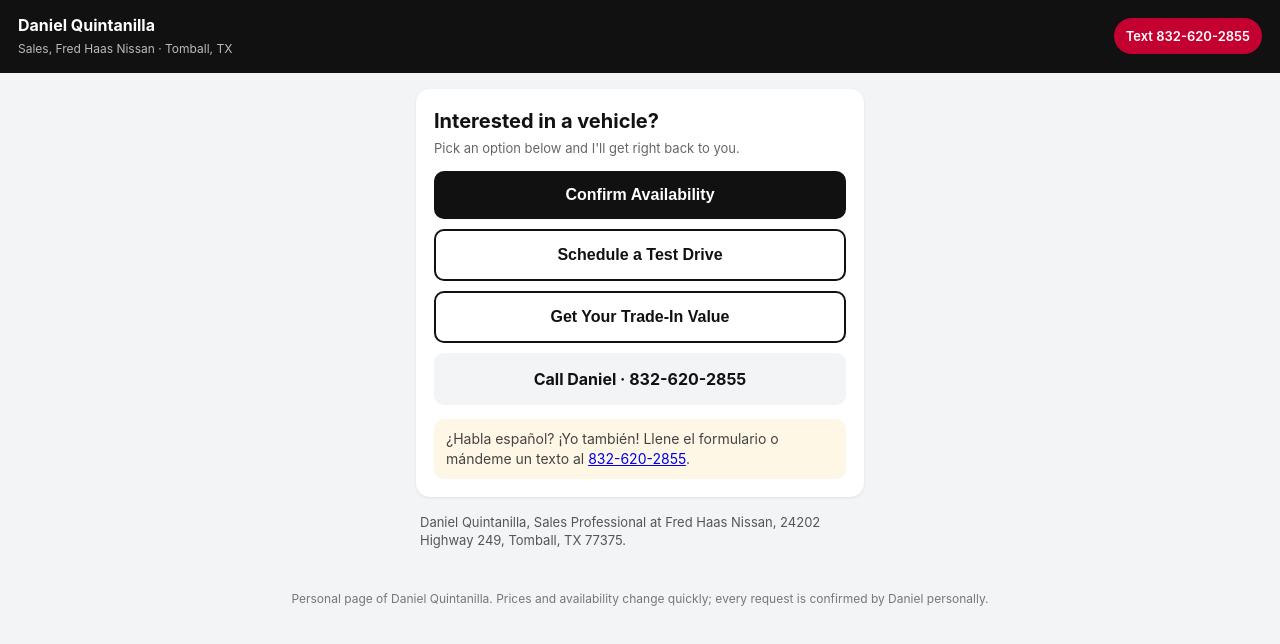
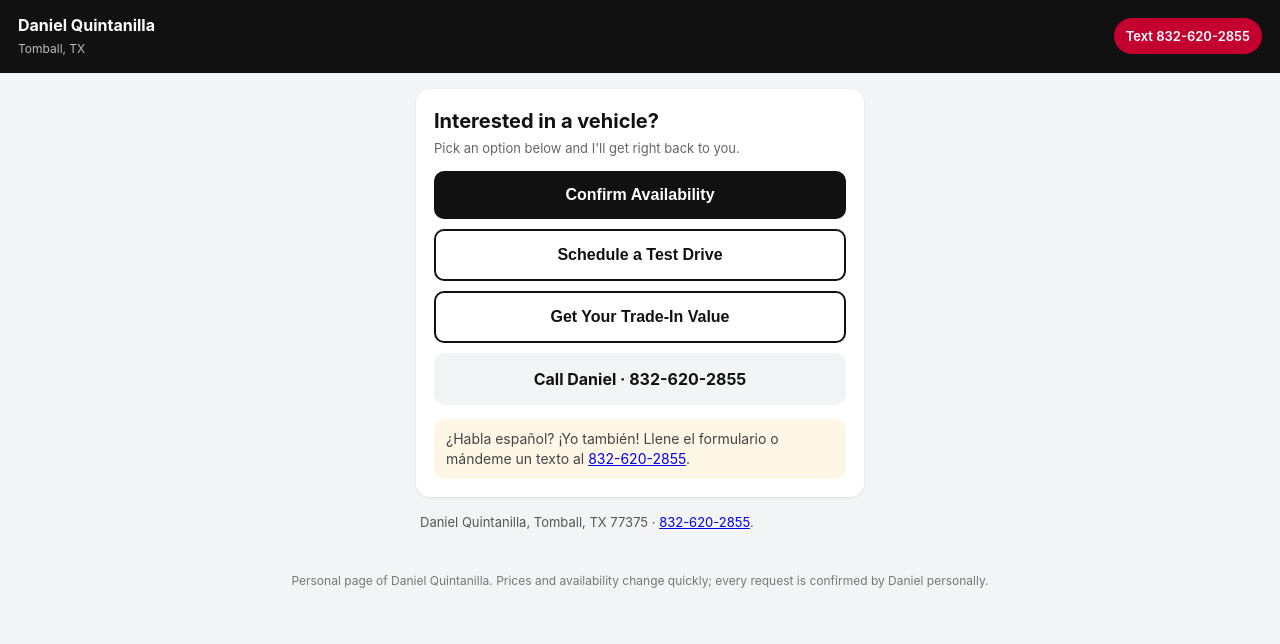
Before and after one commit to profitpilot-app/daniel-booking, a website: page public/index.html in a window 1280 px wide. Drawn offline with Linux system fonts and the light colour scheme.

Commit message:
Remove dealership name and street address from the booking page
Present the page as Daniel's personal car lot in Tomball, TX. Keep the cell number and all form/alert behavior unchanged.

```diff
--- a/public/index.html
+++ b/public/index.html
@@ -3,9 +3,9 @@
 <head>
 <meta charset="utf-8">
 <meta name="viewport" content="width=device-width,initial-scale=1,viewport-fit=cover">
-<title>Daniel Quintanilla | Fred Haas Nissan | Book a time</title>
-<meta name="description" content="Confirm availability, schedule a test drive, or get your trade-in value with Daniel Quintanilla at Fred Haas Nissan in Tomball, TX.">
-<meta property="og:title" content="Daniel Quintanilla, Fred Haas Nissan">
+<title>Daniel Quintanilla | Book a time</title>
+<meta name="description" content="Confirm availability, schedule a test drive, or get your trade-in value with Daniel Quintanilla in Tomball, TX.">
+<meta property="og:title" content="Daniel Quintanilla, Tomball, TX">
 <meta property="og:description" content="Confirm availability, schedule a test drive, or get your trade-in value. Daniel replies personally.">
 <meta name="theme-color" content="#111">
 <style>
@@ -33,7 +33,7 @@ footer{text-align:center;font-size:12px;color:#777;padding:10px 16px 30px}footer
 </style>
 </head>
 <body>
-<header class="top"><div><b>Daniel Quintanilla</b><small>Sales, Fred Haas Nissan · Tomball, TX</small></div><a href="sms:+18326202855">Text 832-620-2855</a></header>
+<header class="top"><div><b>Daniel Quintanilla</b><small>Tomball, TX</small></div><a href="sms:+18326202855">Text 832-620-2855</a></header>
 <main class="wrap">
   <div class="box">
     <div id="menu">
@@ -85,7 +85,7 @@ footer{text-align:center;font-size:12px;color:#777;padding:10px 16px 30px}footer
       <button class="btn o" id="again">Back to options</button>
     </div>
   </div>
-  <p class="who">Daniel Quintanilla, Sales Professional at Fred Haas Nissan, 24202 Highway 249, Tomball, TX 77375.</p>
+  <p class="who">Daniel Quintanilla, Tomball, TX 77375 · <a href="sms:+18326202855">832-620-2855</a>.</p>
 </main>
 <footer>Personal page of Daniel Quintanilla. Prices and availability change quickly; every request is confirmed by Daniel personally.</footer>
 <script>
@@ -94,7 +94,7 @@ footer{text-align:center;font-size:12px;color:#777;padding:10px 16px 30px}footer
   var $=function(i){return document.getElementById(i)}, type='avail', opened=0;
   var T={avail:['Confirm Availability','Send'],drive:['Schedule a Test Drive','Request test drive'],trade:['Get Your Trade-In Value','Get my value']};
   if(car){$('carT').textContent=car;$('carS').textContent=(stock?'Stock # '+stock+' · ':'')+'Is it still here? Want to drive it? Tap below.';$('car').value=car;}
-  document.title=(car?car+' | ':'')+'Daniel Quintanilla, Fred Haas Nissan';
+  document.title=(car?car+' | ':'')+'Daniel Quintanilla, Tomball, TX';
   var D=['Sun','Mon','Tue','Wed','Thu','Fri','Sat'],M=['Jan','Feb','Mar','Apr','May','Jun','Jul','Aug','Sep','Oct','Nov','Dec'];
   function days(){var s=$('date');s.innerHTML='';var t=new Date();for(var i=0,n=0;n<14&&i<20;i++){var x=new Date(t.getFullYear(),t.getMonth(),t.getDate()+i);if(x.getDay()===0)continue;
     var o=document.createElement('option');o.value=D[x.getDay()]+' '+M[x.getMonth()]+' '+x.getDate();o.textContent=(i===0?'Today':i===1?'Tomorrow':D[x.getDay()])+', '+M[x.getMonth()]+' '+x.getDate();o.dataset.i=i;s.appendChild(o);n++;}
```
Also changed, not shown: README.md.
